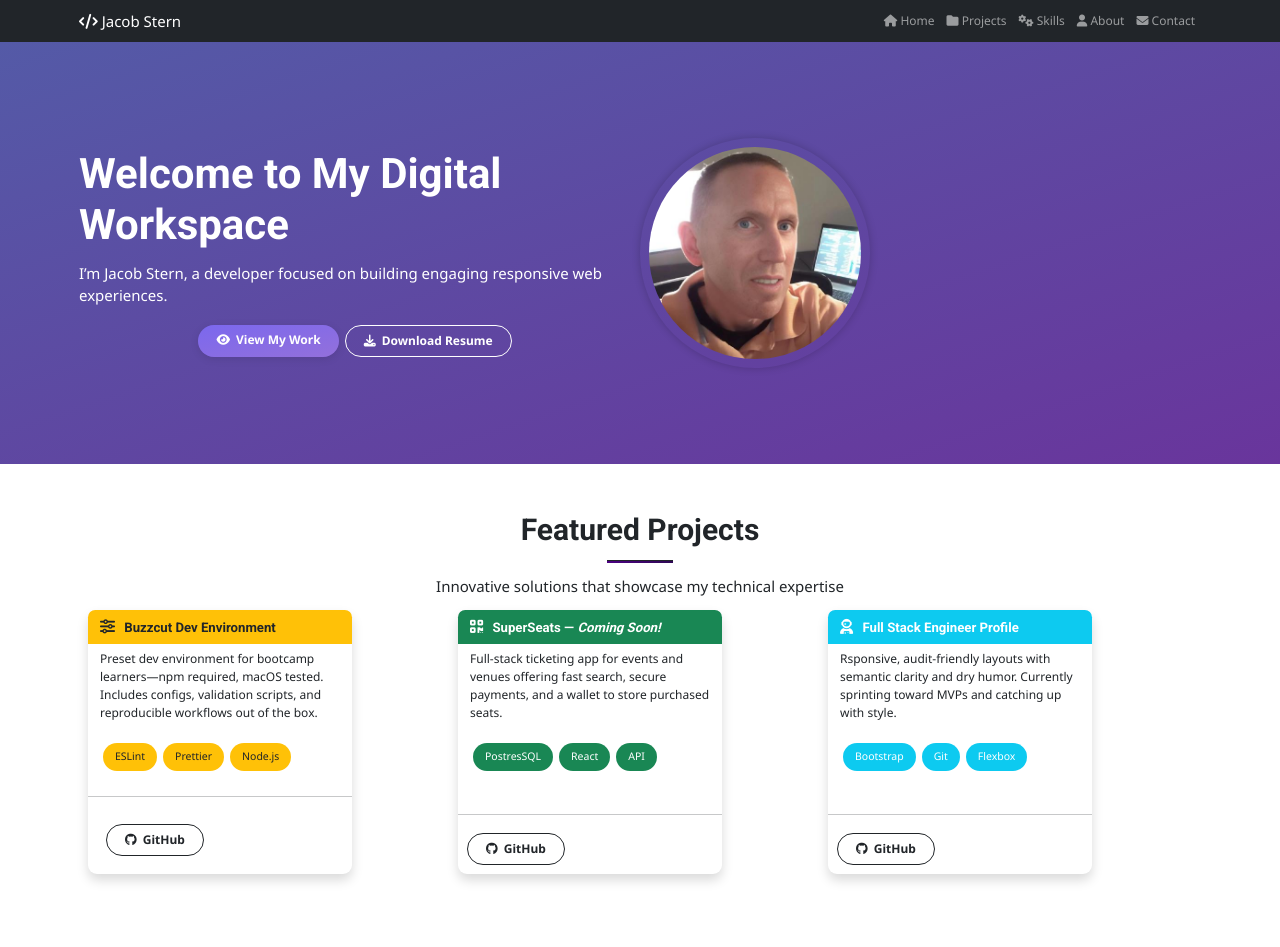
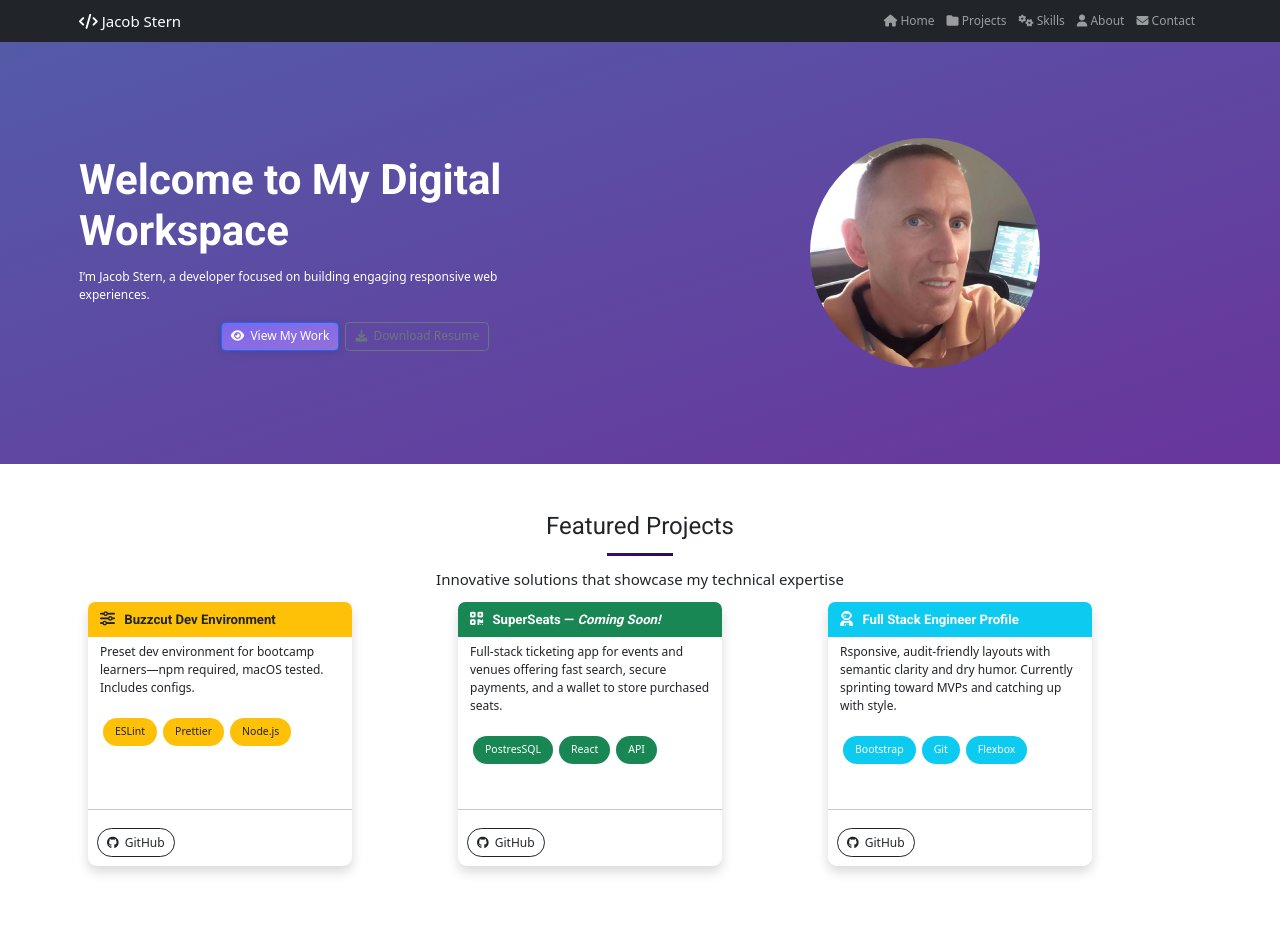
Before and after one commit to jacobdavidstern/jacobdavidstern.github.io, a website: page index.html in a window 1280 px wide. Shown: the top 947 px of the page. Drawn offline with nearby package versions, Linux system fonts and the light colour scheme.

Commit message:
details: debug portfolio layout inconsistencies

```diff
--- a/index.html
+++ b/index.html
@@ -4,30 +4,37 @@
     <meta charset="UTF-8">
     <meta name="viewport" content="width=device-width, initial-scale=1.0">
     <title>Responsive Project</title>
+
     <!-- Bootstrap CSS -->
     <link
+      rel="stylesheet"
       href="https://cdn.jsdelivr.net/npm/bootstrap@5.3.8/dist/css/bootstrap.min.css"
-      rel="stylesheet"
-      integrity="sha384-..."
+      integrity="sha384-QWTKZyjpPEjISv5WaRU9OFeRpok6YctnYmDr5pNlyT2bRjXh0JMhjY6hW+ALEwIH"
       crossorigin="anonymous">
+
+    <!-- Bootstrap Icons -->
     <link
       rel="stylesheet"
-      href="https://cdn.jsdelivr.net/npm/bootstrap-icons@1.10.5/font/bootstrap-icons.css">
+      href="https://cdn.jsdelivr.net/npm/bootstrap-icons@1.10.5/font/bootstrap-icons.css"
+      crossorigin="anonymous">
+
     <!-- Google Fonts -->
     <link
-      href="https://fonts.googleapis.com/css2?family=Noto+Sans:wght@400;700&display=swap"
+      href="https://fonts.googleapis.com/css2?family=Noto+Sans:wght@400;700&family=Roboto:wght@400;700&display=swap"
       rel="stylesheet">
-    <link
-      href="https://fonts.googleapis.com/css2?family=Roboto:wght@400;700&display=swap"
-      rel="stylesheet">
+
     <!-- Font Awesome -->
     <link
       rel="stylesheet"
       href="https://cdnjs.cloudflare.com/ajax/libs/font-awesome/6.5.1/css/all.min.css"
-      integrity="sha384-..."
-      crossorigin="anonymous">
+      integrity="sha512-DTOQO9RWCH3ppGqcWaEA1BIZOC6xxalwEsw9c2QQeAIftl+Vegovlnee1c9QX4TctnWMn13TZye+giMm8e2LwA=="
+      crossorigin="anonymous"
+      referrerpolicy="no-referrer">
+
+    <!-- Custom Styles -->
     <link rel="stylesheet" href="styles.css">
   </head>
+
   <body>
     <!-- Header / Navbar -->
     <nav class="navbar navbar-expand-lg navbar-dark bg-dark">
@@ -91,7 +98,7 @@
               <h1 class="display-4 fw-bold mb-3">
                 Welcome to My Digital Workspace
               </h1>
-              <p class="lead text-white mb-4">
+              <p class="hero-lead text-white mb-4">
                 I’m Jacob Stern, a developer focused on building engaging
                 responsive web experiences.
               </p>
@@ -102,18 +109,20 @@
                 </a>
                 <a
                   role="button"
-                  href="resume.pdf"
+                  href="https://www.linkedin.com/in/jacobdavidstern/"
                   class="btn btn-outline-secondary">
                   <i class="fas fa-download me-1"></i>
                   Download Resume
                 </a>
               </div>
             </div>
-            <!-- Hero right column: CTA icon -->
-            <img src="./assets/image.jpg" alt="Jacob Stern" class="hero-image">
-            <!-- <div class="col-md-6 text-center mt-4 mt-md-0">
-              <i class="fas fa-laptop-code fa-6x text-white hero-icon"></i>
-            </div> -->
+            <!-- Hero right column: photo -->
+            <div class="col-md-6 text-center mt-4 mt-md-0">
+              <img
+                src="./assets/image.jpg"
+                alt="Jacob Stern, professional photo"
+                class="hero-image">
+            </div>
           </div>
         </div>
       </section>
@@ -139,8 +148,7 @@
                 <div class="project-body">
                   <p class="mb-1">
                     Preset dev environment for bootcamp learners—npm required,
-                    macOS tested. Includes configs, validation scripts, and
-                    reproducible workflows out of the box.
+                    macOS tested. Includes configs.
                   </p>
                   <div
                     class="project-pill-group d-flex flex-wrap justify-content-start gap-2 mt-3">
@@ -157,7 +165,6 @@
                 </div>
                 <hr class="project-divider">
                 <div class="project-footer">
-                  <div class="project-footer">
                   <!--
                     <a role="button" href="#" class="btn btn-outline-live-site">
                       <i
@@ -172,7 +179,6 @@
                     <i class="fa-brands fa-github me-1"></i>
                     GitHub
                   </a>
-                  </div>
                 </div>
               </div>
             </div>
@@ -212,7 +218,10 @@
                       Live Site
                     </a>
                     -->
-                  <a role="button" href="#" class="btn btn-outline-github">
+                  <a
+                    role="button"
+                    href="https://github.com/jacobdavidstern"
+                    class="btn btn-outline-github">
                     <i class="fa-brands fa-github me-1"></i>
                     GitHub
                   </a>
@@ -459,9 +468,10 @@
     </footer>
 
     <!-- Bootstrap Bundle with Popper (JS) -->
-    <script
-      src="https://cdn.jsdelivr.net/npm/bootstrap@5.3.8/dist/js/bootstrap.bundle.min.js"
-      integrity="sha384-..."
-      crossorigin="anonymous"></script>
+    <link
+      href="https://cdn.jsdelivr.net/npm/bootstrap@5.3.3/dist/css/bootstrap.min.css"
+      rel="stylesheet"
+      integrity="sha384-QWTKZyjpPEjISv5WaRU9OFeRpok6YctnYmDr5pNlyT2bRjXh0JMhjY6hW+ALEwIH"
+      crossorigin="anonymous">
   </body>
 </html>
--- a/styles.css
+++ b/styles.css
@@ -61,10 +61,21 @@ h1, h2, h3, h4, h5, h6 {
 
 /* Buttons */
 
-.btn:hover,
-.btn:focus {
+.btn:hover {
   opacity: 0.9;
-  outline: none;
+}
+
+/* Preserve and style focus rings for keyboard accessibility. Use
+   :focus-visible so mouse users don't see the ring but keyboard users do. */
+.btn:focus-visible {
+  outline: none; /* remove the browser default */
+  box-shadow: 0 0 0 0.25rem rgba(123, 104, 238, 0.35); /* accessible ring */
+  border-radius: 20px;
+}
+
+/* Tweak for outlined GitHub buttons to use a subtle dark ring */
+.btn-outline-github:focus-visible {
+  box-shadow: 0 0 0 0.25rem rgba(33, 37, 41, 0.35);
 }
 
 .btn {
@@ -91,22 +102,24 @@ h1, h2, h3, h4, h5, h6 {
   color: white;
 }
 
-.btn-outline-live-site {
-  background-color: transparent;
-  border: 1.5px solid var(--bs-primary);
-  color: var(--bs-primary);
+.btn-outline-github {
+  background-color: transparent !important; /* override Bootstrap */
+  border: 1.5px solid var(--bs-dark) !important; /* override Bootstrap */
+  color: var(--bs-dark) !important; /* override Bootstrap */
+  border-radius: 50rem !important; /* override Bootstrap */
 }
 
-.btn-outline-github {
-  background-color: transparent;
-  border: 1.5px solid var(--bs-dark);
-  color: var(--bs-dark);
+/* Ensure focus (keyboard and mouse click) shows a visible ring. */
+.btn-outline-github:focus,
+.btn-outline-github:focus-visible {
+  outline: none !important; /* override Bootstrap */
+  box-shadow: 0 0 0 0.25rem rgba(33, 37, 41, 0.45) !important; /* dark translucent ring */ /* override Bootstrap */
 }
 
 /* Hero */
 
 .hero-lead {
-  max-width: 480px;
+  max-width: 440px;
 }
 
 .hero-image {
@@ -114,8 +127,8 @@ h1, h2, h3, h4, h5, h6 {
   height: 230px;
   border-radius: 50%;
   object-fit: cover;
-  padding: 0.75rem;
-  box-shadow: 0 0 8px rgba(0, 0, 0, 0.2);
+  flex: 0 0 auto;
+  display: inline-block;
 }
 
 /* Projects */
@@ -267,8 +280,8 @@ h1, h2, h3, h4, h5, h6 {
 }
 
 .metric-card-header {
-  color: var(--bs-primary);
-  margin-top: 1.5rem;
+  color: var(--bs-primary) !important; /* override Bootstrap */
+  margin-top: 2rem !important; /* override Bootstrap */
 }
 
 /* Contact (socials) */
```
Also changed, not shown: package.json (+4 -6 lines), 1 other file. Lines whose indentation alone changed are shown as unchanged.
